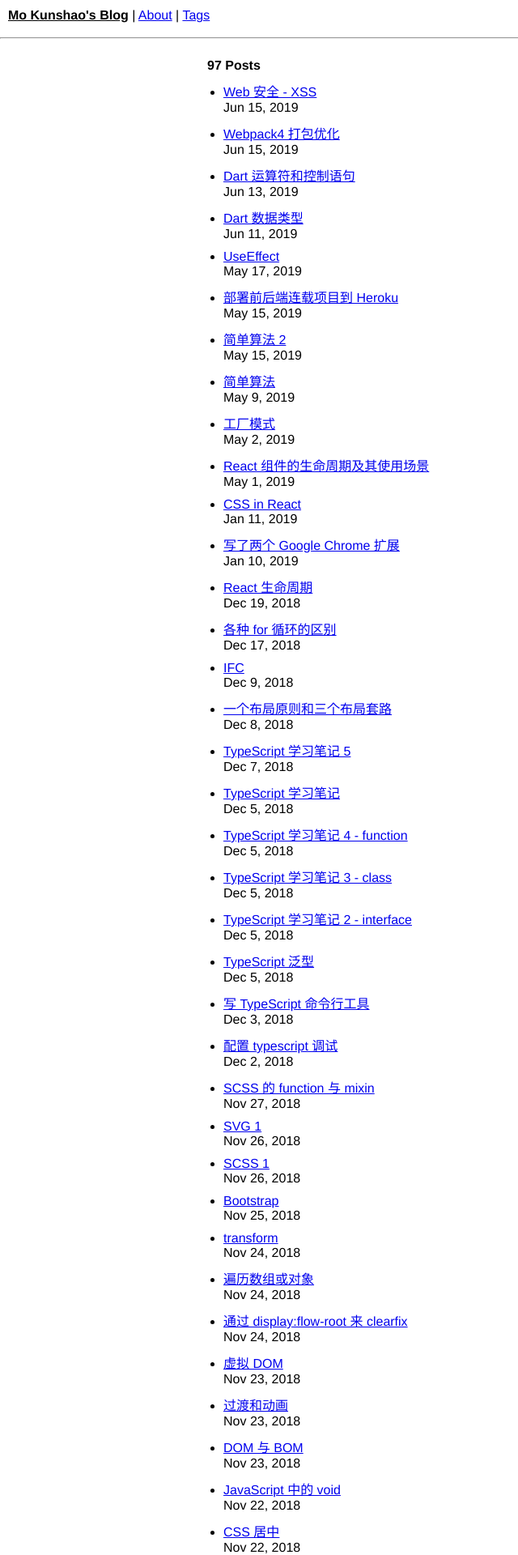
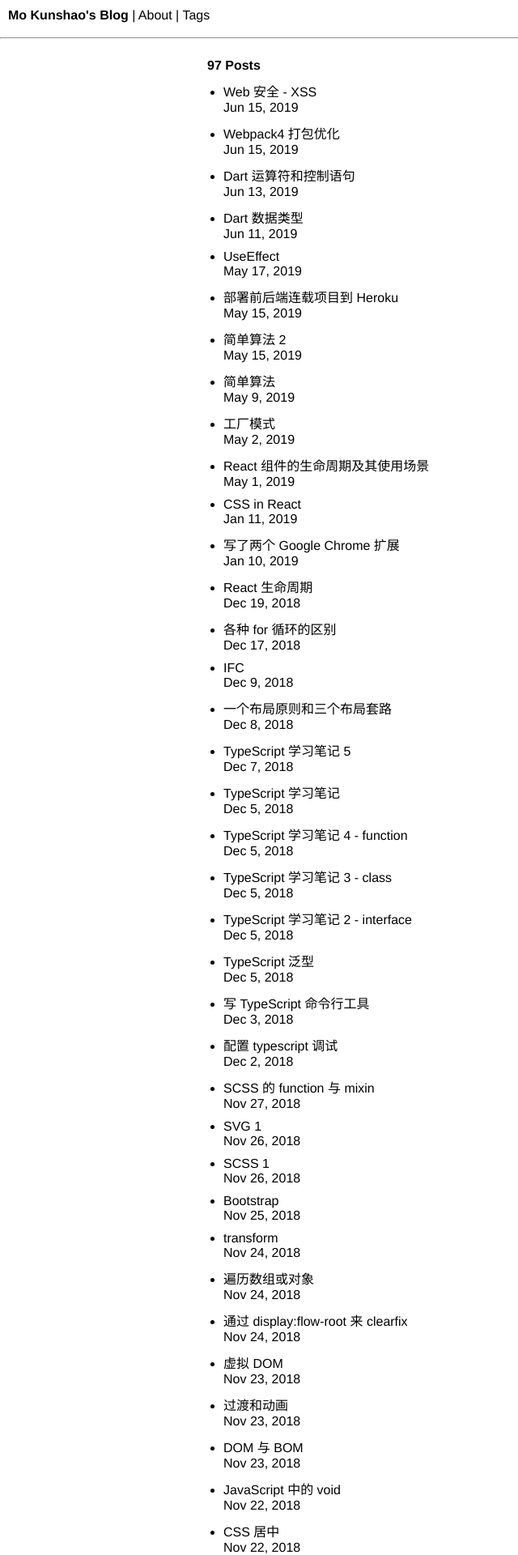
Before and after one commit to mokunshao/mokunshao.github.io, a Jekyll site: the page built from index.md, in a window 1280 px wide. Shown: the top 1920 px of the page at 81% size, without its empty margins (0-640 px from the left). Built offline with Jekyll 4.4.1, drawn with Linux system fonts in a browser that asks for light colours.

Commit message:
Update base.scss

```diff
--- a/_sass/base.scss
+++ b/_sass/base.scss
@@ -6,7 +6,12 @@ body {
   color: $text-color;
   margin: 0;
   word-break: break-word;
-    font-family: Helvetica,sans-serif;
+  font-family: Helvetica, sans-serif;
+}
+
+a {
+  color: black;
+  text-decoration: none;
 }
 
 ul {
@@ -22,7 +27,8 @@ article {
   padding: 0 20px 0 20px;
 }
 
-header,footer {
+header,
+footer {
   padding: 10px;
 }
 
@@ -44,7 +50,8 @@ header,footer {
 }
 
 table {
-    th,td {
+  th,
+  td {
     border-bottom: 1px solid $border-color;
     border-right: 1px double $border-color;
   }
```
Lines whose indentation alone changed are shown as unchanged.
